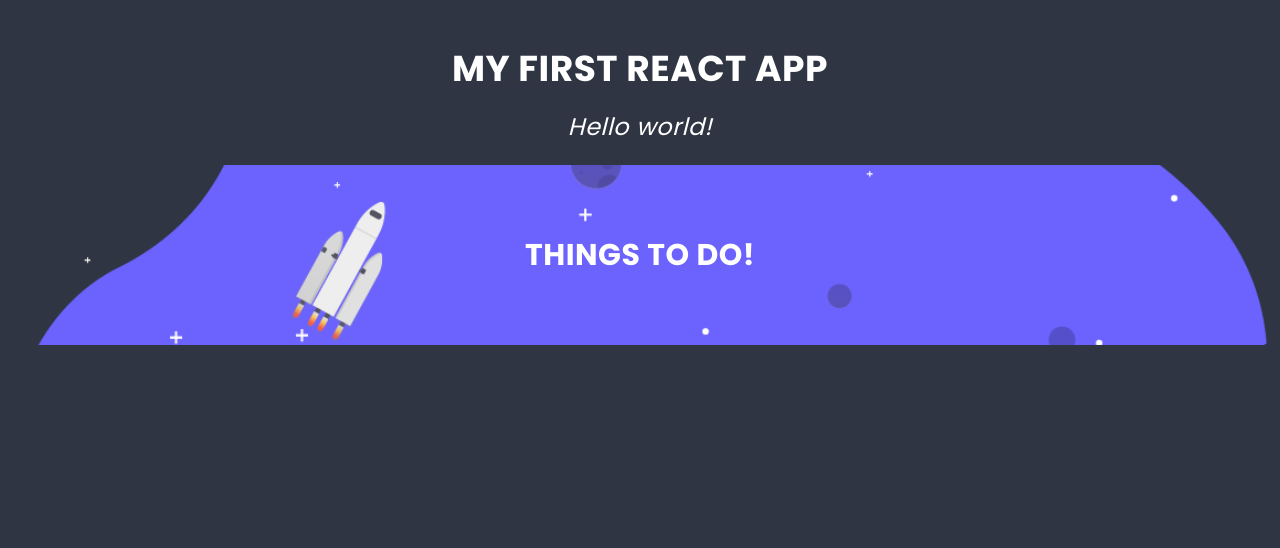
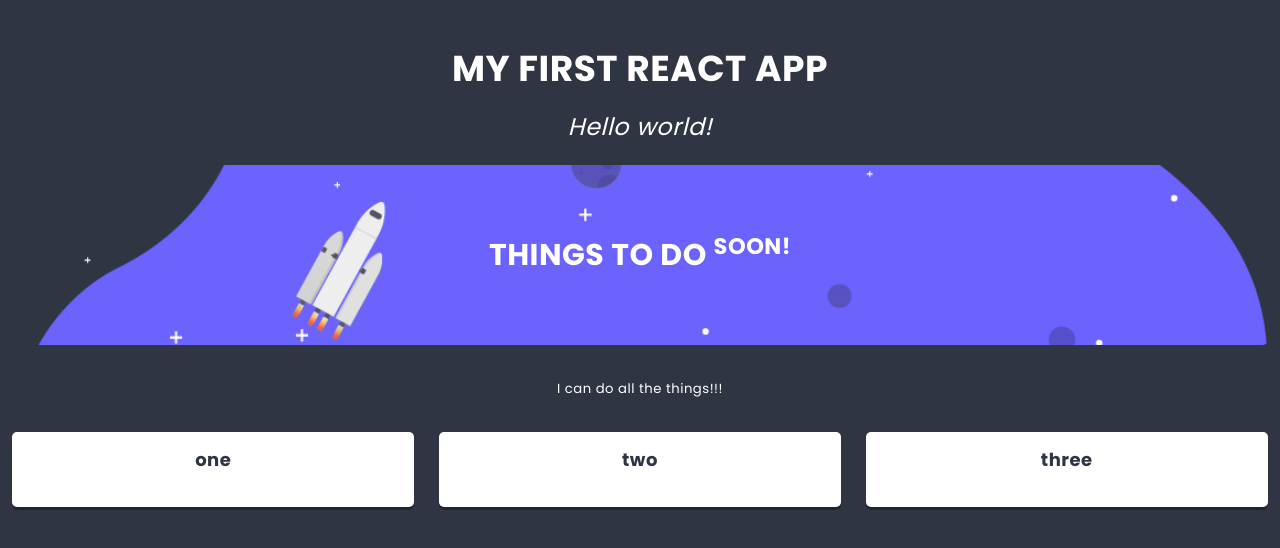
Before and after one commit to damas12/react-first-step, a React app: page / in a window 1280 px wide. Built offline with nearby package versions, Linux system fonts and the light colour scheme.

Commit message:
Add column component

```diff
--- a/src/components/App/App.js
+++ b/src/components/App/App.js
@@ -7,7 +7,8 @@ class App extends React.Component {
       <main className={styles.component}>
         <h1 className={styles.title}>My first React app</h1>
         <h2 className={styles.subtitle}>Hello world!</h2>
-        <List />
+        <List title={['Things to do ', <sup key='1'>soon!</sup>]} imgAddress={"src/images/space.png"}>
+        </List>
       </main>
     )
   }
--- /dev/null
+++ b/src/components/Column/Column.js
@@ -0,0 +1,19 @@
+import React from 'react';
+import styles from './Column.scss';
+import PropTypes from 'prop-types';
+
+class Column extends React.Component {
+    static propTypes = {
+        title: PropTypes.node.isRequired,
+    }
+    render() {
+        return (
+            <section className={styles.component}>
+                <h3 className={styles.title}>{this.props.title}</h3>
+            </section>
+        )
+    }
+}
+
+
+export default Column;
--- a/src/components/Column/Column.scss
+++ b/src/components/Column/Column.scss
@@ -1,7 +1,7 @@
 @import '../../styles/settings.scss';
 
 .component {
-  flex-shrink: 0;
+  flex-shrink: 1;
   width: calc(33% - 12px);
   background: $color-light;
   margin: 0 $base-size $base-size 0;
--- a/src/components/Hero/Hero.js
+++ b/src/components/Hero/Hero.js
@@ -1,10 +1,14 @@
 import React from 'react';
 import styles from './Hero.scss';
+import PropTypes from 'prop-types';
 
-const Hero = () => (
+const Hero = props => (
     <header className={styles.component}>
-        <h2 className={styles.title}>Things to do!</h2>
-        <img className={styles.image} src="src\images\space.png"></img>
+        <h2 className={styles.title}>{props.titleText}</h2>
+        <img className={styles.image} src={props.imgAddress}></img>
     </header>
 );
+Hero.propTypes = {
+    titleText: PropTypes.node.isRequired,
+};
 export default Hero;
--- a/src/components/List/List.js
+++ b/src/components/List/List.js
@@ -1,12 +1,29 @@
 import React from 'react';
 import styles from './List.scss';
 import Hero from '../Hero/Hero';
+import Column from '../Column/Column';
+import PropTypes from 'prop-types';
 
 class List extends React.Component {
+    static propTypes = {
+        title: PropTypes.node.isRequired,
+        children: PropTypes.node,
+    }
+    static defaultProps = {
+        children: <p>I can do all the things!!!</p>,
+    }
     render() {
         return (
             <section className={styles.component}>
-                <Hero />
+                <Hero titleText={this.props.title} imgAddress={this.props.imgAddress} />
+                <div className={styles.description}>
+                    {this.props.children}
+                </div>
+                <div className={styles.columns}>
+                    <Column title="one" />
+                    <Column title="two" />
+                    <Column title="three" />
+                </div>
             </section>
         )
     }
```
